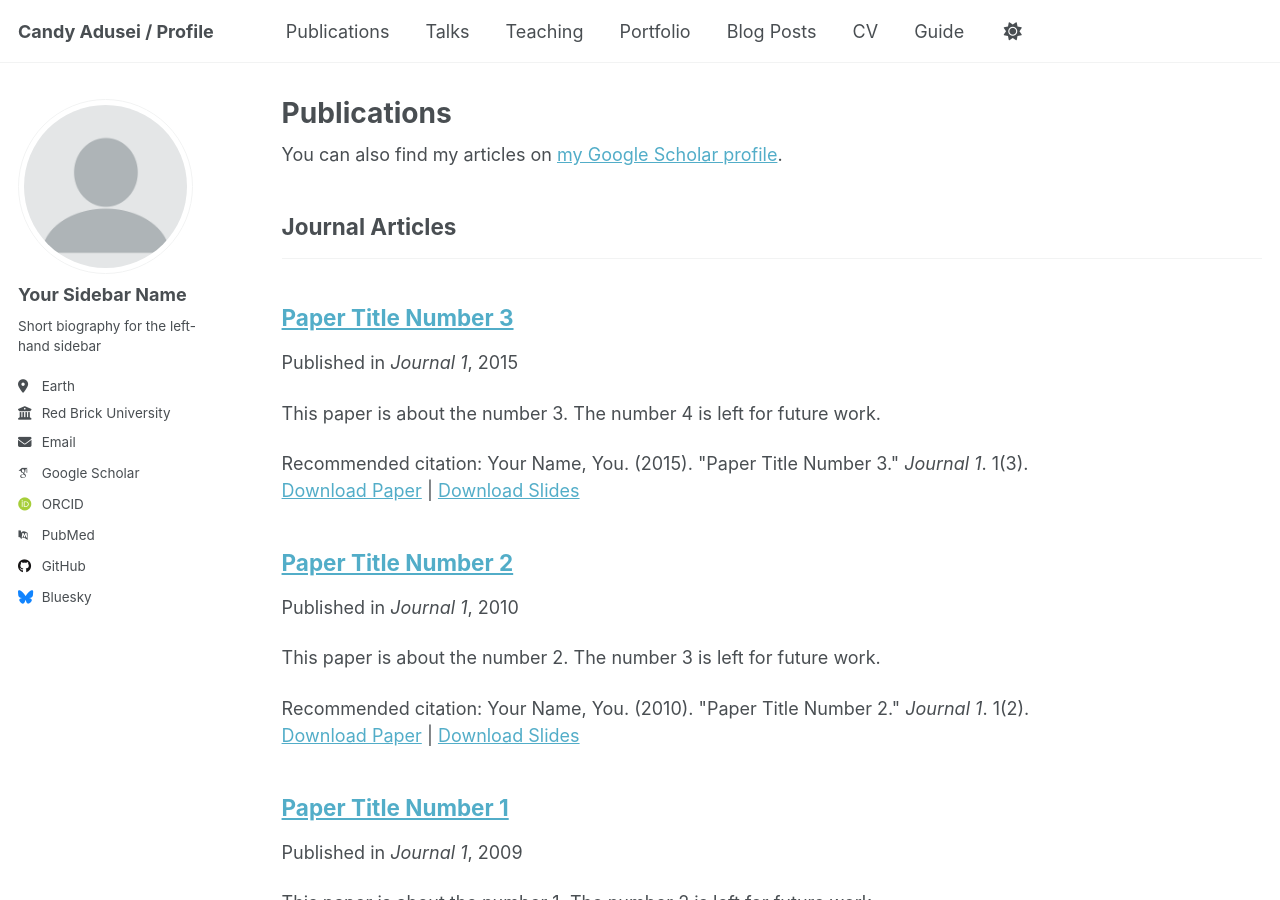
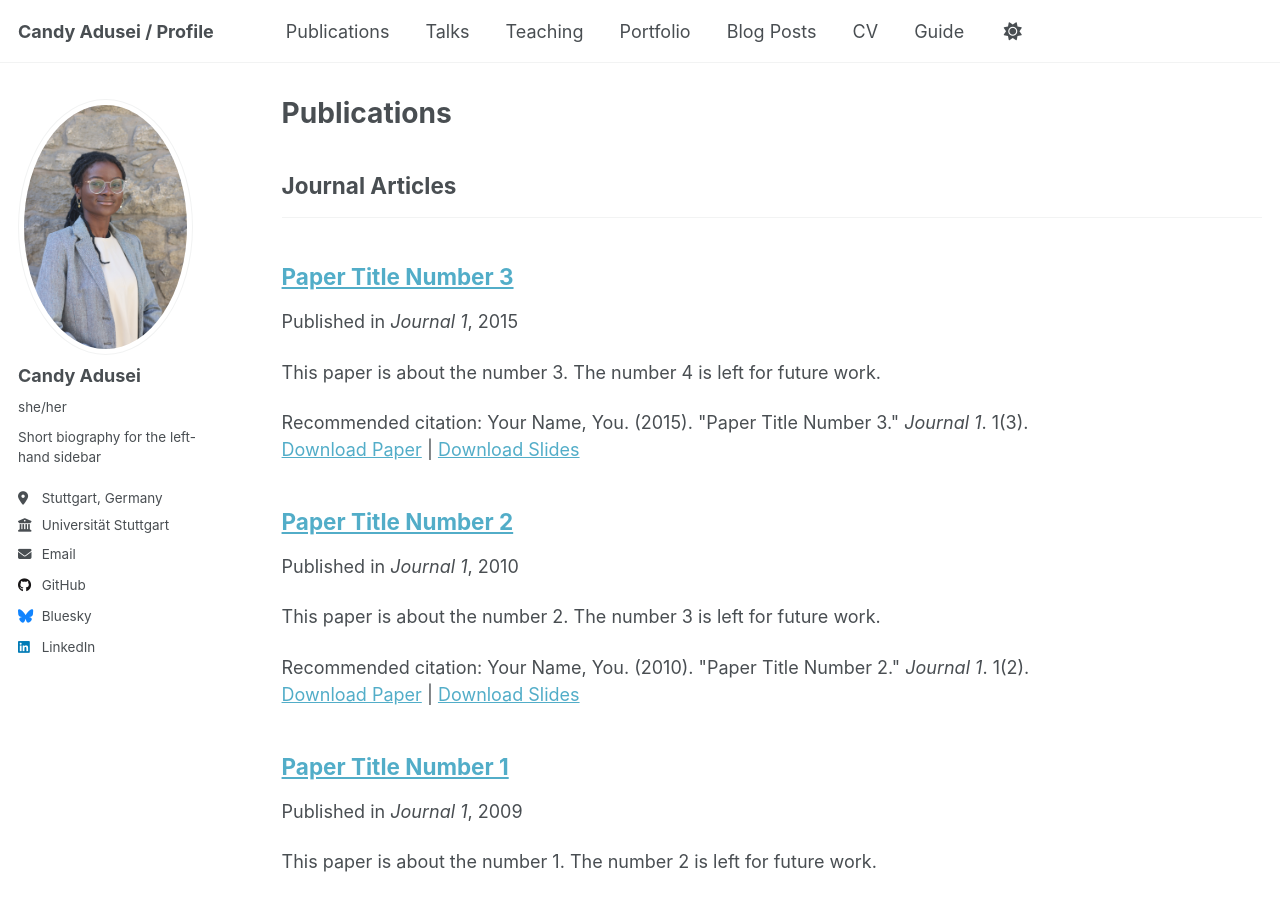
Before and after one commit to Candy-Adusei/candy-adusei.github.io, a Jekyll site: the page built from _pages/publications.html, in a window 1280 px wide and 900 px high. Built offline with Jekyll 4.4.1, drawn with Linux system fonts in a browser that asks for light colours; some web fonts are replaced.

Commit message:
Update _config.yml

```diff
--- a/_config.yml
+++ b/_config.yml
@@ -13,7 +13,7 @@
 title_separator          : "-"
 name                     : &name "Candy Adusei"
 description              : &description "personal description"
-url                      : https://academicpages.github.io # the base hostname & protocol for your site e.g. "https://[your GitHub username].github.io" or if you already have some other page hosted on Github then use "https://[your GitHub username].github.io/[Your Repo Name]"
+url                      : https://candy-adusei.github.io # the base hostname & protocol for your site e.g. "https://[your GitHub username].github.io" or if you already have some other page hosted on Github then use "https://[your GitHub username].github.io/[Your Repo Name]"
 baseurl                  : "" # the subpath of your site, e.g. "/blog"
 repository               : "academicpages/academicpages.github.io"
 
@@ -22,23 +22,23 @@
 #               Additional customization can be done by editing /_includes/author-profile.html
 author:
   # Biographic information
-  avatar           : "profile.png"
-  name             : "Your Sidebar Name"
-  pronouns         : # example: "she/her"
+  avatar           : "CandyAdusei.JPG"
+  name             : "Candy Adusei"
+  pronouns         : "she/her"
   bio              : "Short biography for the left-hand sidebar"
-  location         : "Earth"
-  employer         : "Red Brick University"
+  location         : "Stuttgart, Germany"
+  employer         : "Universität Stuttgart"
   uri              : # URL
-  email            : "none@example.org"
+  email            : "candy.adusei@ling.uni-stuttgart.de"
 
   # Academic websites
   academia         : # URL
   arxiv            : # URL - Update with the correct link to your profile
-  googlescholar    : "https://scholar.google.com/citations?user=PS_CX0AAAAAJ"
+  googlescholar    : # "https://scholar.google.com/citations?user=PS_CX0AAAAAJ"
   impactstory      : # URL
-  orcid            : "http://orcid.org/yourorcidurl"
+  orcid            : # "http://orcid.org/yourorcidurl"
   semantic         : # URL
-  pubmed           : "https://www.ncbi.nlm.nih.gov/pubmed/?term=john+snow"
+  pubmed           : # "https://www.ncbi.nlm.nih.gov/pubmed/?term=john+snow"
   researchgate     : # URL
   scopus           : # URL
 
@@ -60,7 +60,7 @@
   keybase          : # Username
   instagram        : # Username
   lastfm           : # Username
-  linkedin         : # Username
+  linkedin         : "Candy Adusei"
   mastodon         : # URL
   medium           : # URL
   pinterest        : # Username
```
